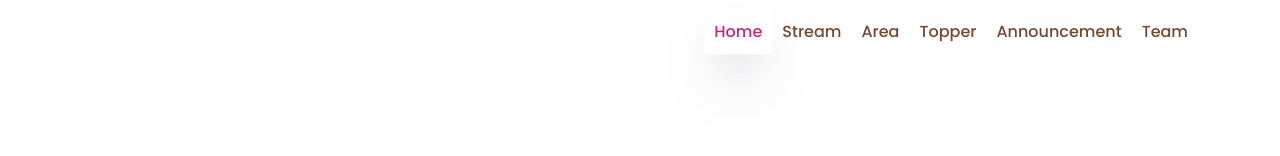
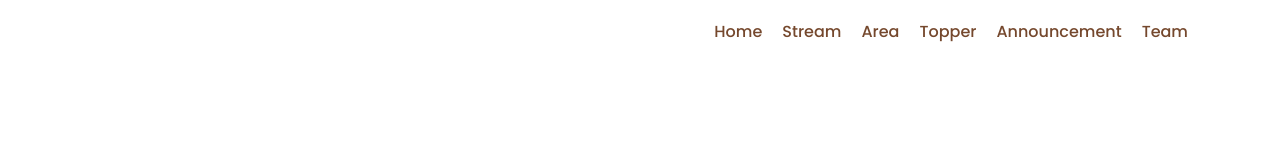
Before and after one commit to anilkapse1/studentportfolio, a React (Create React App) app: page / in a window 1280 px wide. Shown: the top 156 px of the page. Built offline with nearby package versions, Linux system fonts and the light colour scheme.

Commit message:
header path changed

```diff
--- a/src/App.js
+++ b/src/App.js
@@ -38,7 +38,7 @@ const App = () => {
             <Header/>
             <Hero/>
             <Routes>
-              <Route path="/" element={<Home/>}/>
+              <Route path="/studentportfolio" element={<Home/>}/>
               <Route path="/stream" element={<Stream/>}/>
               <Route path="/area" element={<Area/>}/>
               <Route path="/topper" element={<Topper/>}/>
--- a/src/components/Header.js
+++ b/src/components/Header.js
@@ -44,7 +44,7 @@ const Header = () => {
             <Container>
                 <nav>
                     <ul>
-                        <li><NavLink to="/">Home</NavLink></li>
+                        <li><NavLink to="/studentportfolio">Home</NavLink></li>
                         <li><NavLink to="/stream">Stream</NavLink></li>
                         <li><NavLink to="/area">Area</NavLink></li>
                         <li><NavLink to="/topper">Topper</NavLink></li>
```
